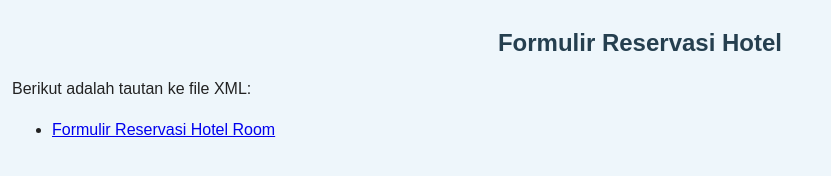
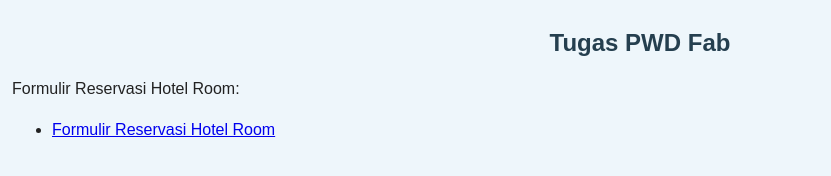
Before and after one commit to Esteh-tarik/PWD-Tugas, a plain HTML site: page index.html in a window 1280 px wide. Shown: the whole page, without its empty margins (0-831 px from the left). Drawn offline with Linux system fonts and the light colour scheme.

Commit message:
Update index.html

```diff
--- a/index.html
+++ b/index.html
@@ -6,8 +6,8 @@
   <link rel="stylesheet" href="style.css">
 </head>
 <body>
-  <h1>Formulir Reservasi Hotel</h1>
-  <p>Berikut adalah tautan ke file XML:</p>
+  <h1>Tugas PWD Fab</h1>
+  <p>Formulir Reservasi Hotel Room:</p>
   <ul>
     <li><a href="Formulir-Reservasi-Hotel.xhtml" target="_blank">
       Formulir Reservasi Hotel Room
```
